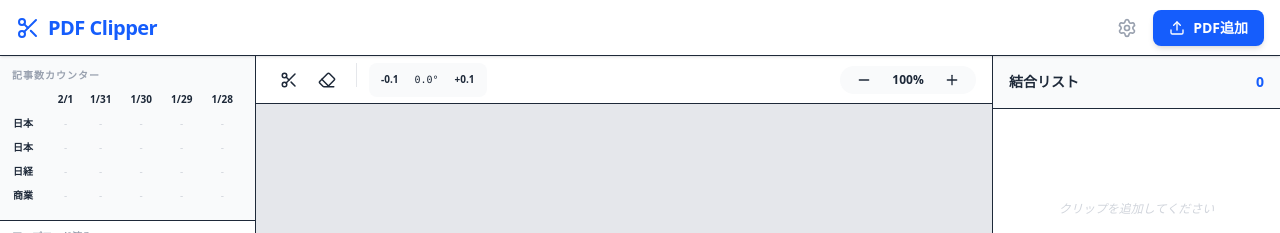
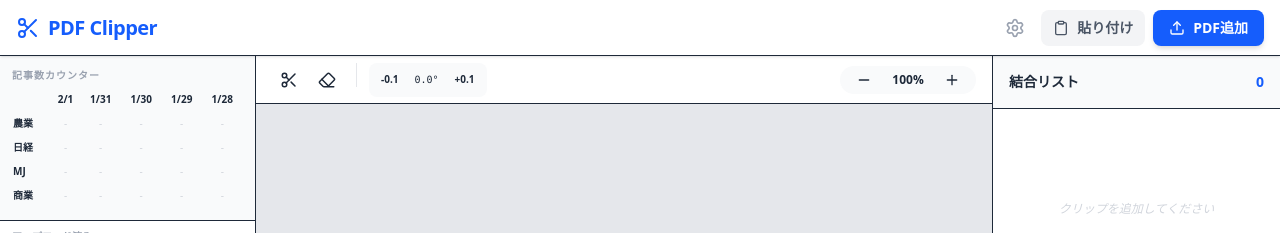
Before and after one commit to nakamurapomeo/pdf-clipper, a React (Vite) app: page / in a window 1280 px wide. Shown: the top 233 px of the page. Built offline with nearby package versions, Linux system fonts and the light colour scheme.

Commit message:
feat: ドラッグ&ドロップ、Ctrl+V、クリップボード貼り付け対応、AIモデル追加、カウンターラベル修正

```diff
--- a/src/PDFClipperApp.jsx
+++ b/src/PDFClipperApp.jsx
@@ -1,5 +1,6 @@
 import React, { useState, useRef, useEffect, useCallback } from 'react';
-import { Upload, Scissors, Eraser, Plus, Trash2, FileText, Download, Edit3, Save, Eye, ZoomIn, ZoomOut, Sparkles, ExternalLink, Copy, Loader2, Key, ChevronLeft, ChevronRight, RefreshCw, X, Check, Settings, Minus } from 'lucide-react';
+import { Upload, Scissors, Eraser, Plus, Trash2, FileText, Download, Edit3, Save, Eye, ZoomIn, ZoomOut, Sparkles, ExternalLink, Copy, Loader2, Key, ChevronLeft, ChevronRight, RefreshCw, X, Check, Settings, Minus, Clipboard } from 'lucide-react';
+
 
 // ライブラリの動的ロード用
 const useScript = (src) => {
@@ -43,12 +44,14 @@ const AI_MODELS = [
     { id: 'google/gemini-2.0-flash-001', name: 'Gemini 2.0 Flash', inputCost: 0.1, outputCost: 0.4 },
     { id: 'google/gemini-2.5-flash-preview', name: 'Gemini 2.5 Flash', inputCost: 0.1, outputCost: 0.4 },
     { id: 'google/gemini-2.5-pro-preview', name: 'Gemini 2.5 Pro', inputCost: 1.25, outputCost: 5.0 },
+    { id: 'google/gemini-3.0-flash', name: 'Gemini 3.0 Flash', inputCost: 0.1, outputCost: 0.4 },
+    { id: 'google/gemini-3.0-pro', name: 'Gemini 3.0 Pro', inputCost: 1.25, outputCost: 5.0 },
 ];
 const NEWSPAPERS = [
-    { key: 'agri', label: '日本農業新聞' },
-    { key: 'nikkei', label: '日本経済新聞' },
-    { key: 'mj', label: '日経MJ' },
-    { key: 'commercial', label: '商業施設新聞' }
+    { key: 'agri', label: '日本農業新聞', shortLabel: '農業' },
+    { key: 'nikkei', label: '日本経済新聞', shortLabel: '日経' },
+    { key: 'mj', label: '日経MJ', shortLabel: 'MJ' },
+    { key: 'commercial', label: '商業施設新聞', shortLabel: '商業' }
 ];
 
 const PDFClipperApp = () => {
@@ -89,13 +92,69 @@ const PDFClipperApp = () => {
         if (!window.pdfjsLib) return;
         const newFiles = [];
         for (const file of Array.from(uploadedFiles)) {
+            if (file.type !== 'application/pdf') continue;
             const arrayBuffer = await file.arrayBuffer();
             const pdf = await window.pdfjsLib.getDocument(arrayBuffer).promise;
             newFiles.push({ name: file.name, data: arrayBuffer, pdf, pageCount: pdf.numPages });
         }
+        if (newFiles.length === 0) return;
         setFiles(prev => [...prev, ...newFiles]);
         if (selectedFileIndex === null && newFiles.length > 0) setSelectedFileIndex(files.length);
     };
+
+    // ドラッグ＆ドロップハンドラ
+    const handleDragOver = (e) => {
+        e.preventDefault();
+        e.stopPropagation();
+    };
+
+    const handleDrop = (e) => {
+        e.preventDefault();
+        e.stopPropagation();
+        const droppedFiles = e.dataTransfer.files;
+        if (droppedFiles.length > 0) {
+            handleFileUpload(droppedFiles);
+        }
+    };
+
+    // クリップボードから貼り付け (Ctrl+V)
+    const handlePaste = async (e) => {
+        const items = e.clipboardData?.items;
+        if (!items) return;
+        for (const item of items) {
+            if (item.type === 'application/pdf') {
+                const file = item.getAsFile();
+                if (file) await handleFileUpload([file]);
+            }
+        }
+    };
+
+    // クリップボードから貼り付けボタン用
+    const handlePasteFromClipboard = async () => {
+        try {
+            const clipboardItems = await navigator.clipboard.read();
+            for (const item of clipboardItems) {
+                if (item.types.includes('application/pdf')) {
+                    const blob = await item.getType('application/pdf');
+                    const file = new File([blob], 'pasted.pdf', { type: 'application/pdf' });
+                    await handleFileUpload([file]);
+                }
+            }
+        } catch (err) {
+            alert('PDFの貼り付けに対応していないか、クリップボードにPDFがありません。');
+        }
+    };
+
+    // Ctrl+Vイベントリスナー
+    useEffect(() => {
+        const handleKeyDown = (e) => {
+            if ((e.ctrlKey || e.metaKey) && e.key === 'v') {
+                handlePaste(e);
+            }
+        };
+        window.addEventListener('paste', handlePaste);
+        return () => window.removeEventListener('paste', handlePaste);
+    }, []);
 
     const renderPage = useCallback(async () => {
         if (selectedFileIndex === null || !files[selectedFileIndex] || !canvasRef.current) return;
@@ -354,6 +413,7 @@ const PDFClipperApp = () => {
                 <div className="flex items-center gap-2 text-blue-600"><Scissors size={24} /> <h1 className="font-extrabold text-xl tracking-tight">PDF Clipper</h1></div>
                 <div className="flex gap-2">
                     <button onClick={() => setSettingsOpen(true)} className="p-2 hover:bg-gray-100 rounded-full text-gray-400 hover:text-gray-600 transition-all"><Settings size={20} /></button>
+                    <button onClick={handlePasteFromClipboard} className="flex items-center gap-2 px-3 py-1.5 bg-gray-100 text-gray-600 rounded-lg text-sm font-bold hover:bg-gray-200 transition-all active:scale-95"><Clipboard size={16} /><span>貼り付け</span></button>
                     <label className="flex items-center gap-2 px-4 py-1.5 bg-blue-600 text-white rounded-lg text-sm font-bold cursor-pointer hover:bg-blue-700 shadow-md transition-all active:scale-95">
                         <Upload size={16} /><span>PDF追加</span>
                         <input type="file" multiple accept="application/pdf" className="hidden" onChange={(e) => handleFileUpload(e.target.files)} />
@@ -368,7 +428,7 @@ const PDFClipperApp = () => {
                             <thead><tr><th></th>{[0, 1, 2, 3, 4].map(i => <th key={i} className="pb-1">{formatShortDate(new Date(Date.now() - i * 86400000))}</th>)}</tr></thead>
                             <tbody>{NEWSPAPERS.map(np => (
                                 <tr key={np.key}>
-                                    <td className="font-bold py-1">{np.label.substring(0, 2)}</td>
+                                    <td className="font-bold py-1">{np.shortLabel}</td>
                                     {[0, 1, 2, 3, 4].map(i => {
                                         const d = new Date(Date.now() - i * 86400000);
                                         const count = matrixCounts[formatDateKey(d)]?.[np.key] || 0;
@@ -403,7 +463,7 @@ const PDFClipperApp = () => {
                             <button onClick={() => setZoomLevel(z => Math.min(3, z + 0.1))} className="hover:text-blue-600 transition-colors"><Plus size={16} /></button>
                         </div>
                     </div>
-                    <div ref={containerRef} className="flex-1 overflow-auto p-8 flex justify-center no-scrollbar">
+                    <div ref={containerRef} className="flex-1 overflow-auto p-8 flex justify-center no-scrollbar" onDragOver={handleDragOver} onDrop={handleDrop}>
                         {selectedFileIndex !== null && (
                             <div className="relative bg-white shadow-2xl mx-auto self-start ring-1 ring-black/5">
                                 <canvas ref={canvasRef} onMouseDown={handleMouseDown} onMouseMove={handleMouseMove} onMouseUp={handleMouseUp} className={mode !== 'view' ? 'cursor-crosshair' : 'cursor-default'} />
```
